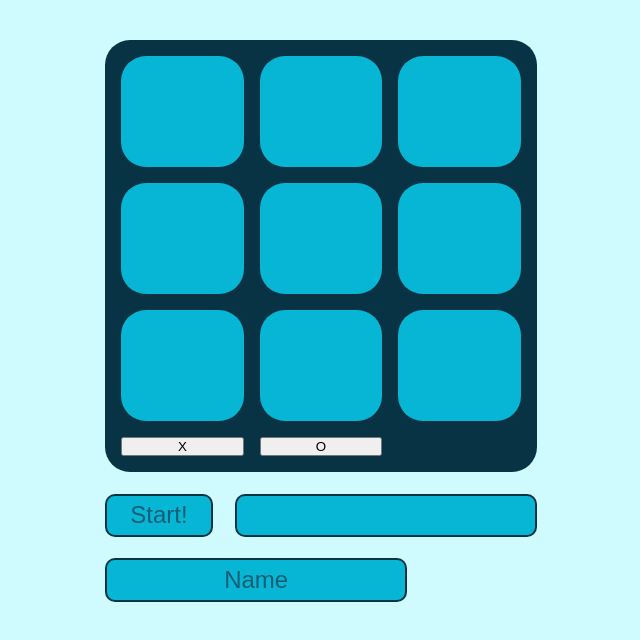
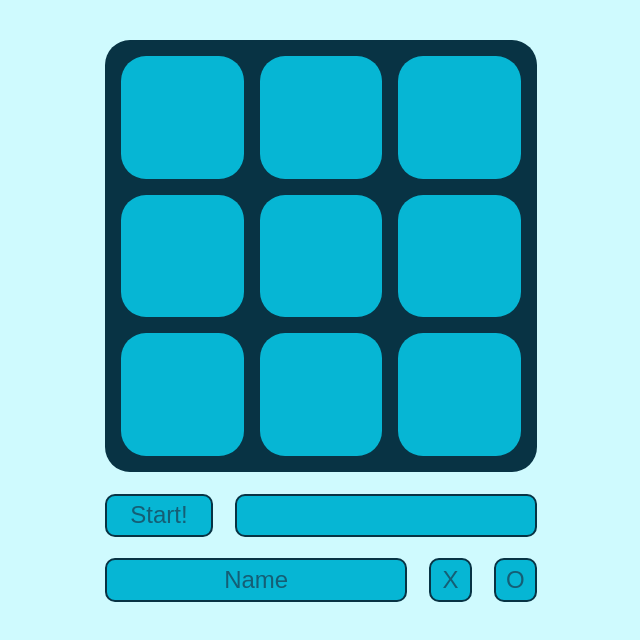
Before and after one commit to TheRealShadyOG/odin-tictactoe, a plain HTML site: page index.html in a window 1280 px wide. Shown: the whole page, without its empty margins (319-959 px from the left). Drawn offline with Linux system fonts and the light colour scheme; a web font is replaced by a local one.

Commit message:
Change X/O buttons ids to classes

```diff
--- a/index.html
+++ b/index.html
@@ -20,8 +20,8 @@
         <button id="start">Start!</button>
         <div id="winner"></div>
         <input type="text" placeholder="Name" id="name">
-        <button id="x">X</button>
-        <button id="o">O</button>
+        <button class="x">X</button>
+        <button class="o">O</button>
     </div>
 
     <script src="script.js"></script>
```
